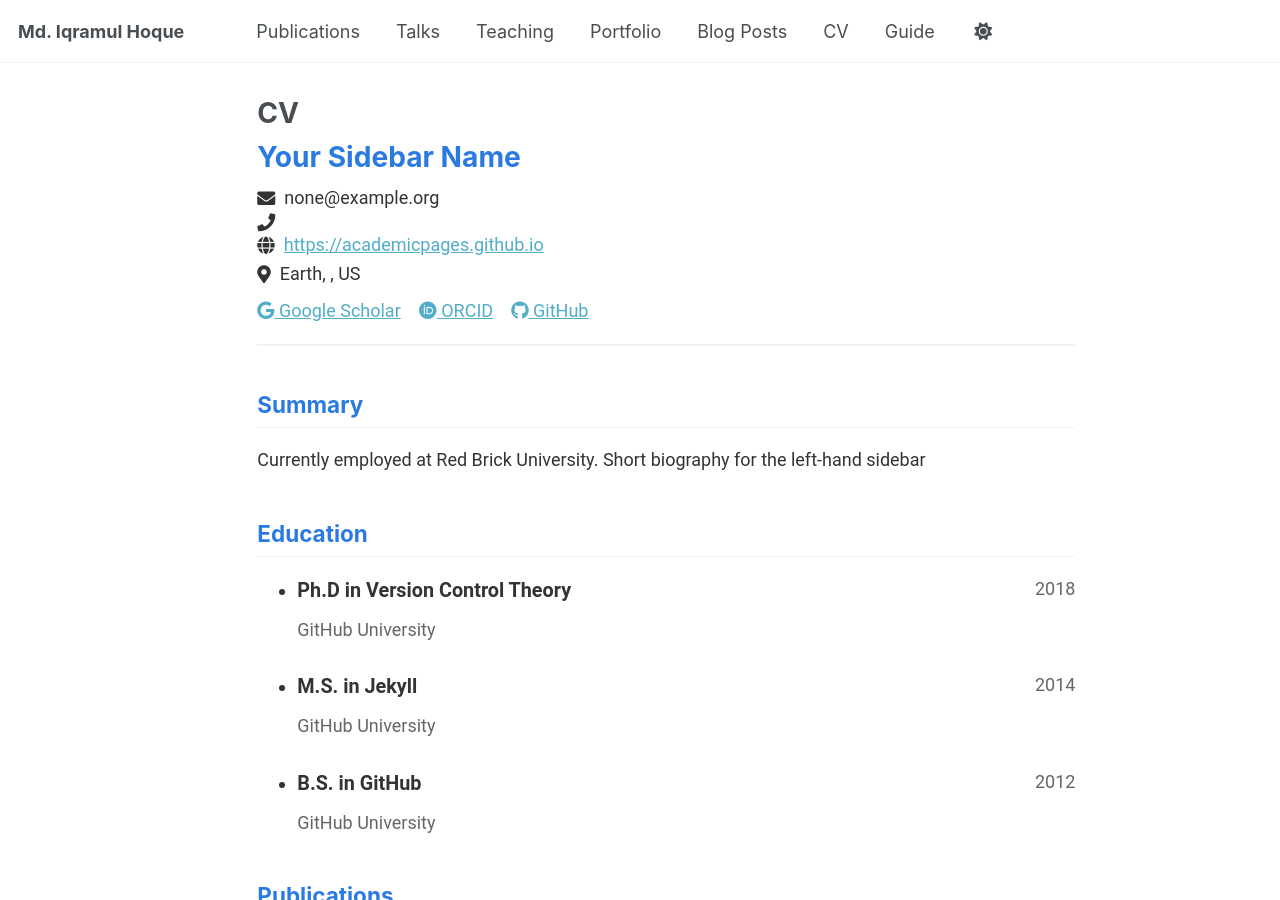
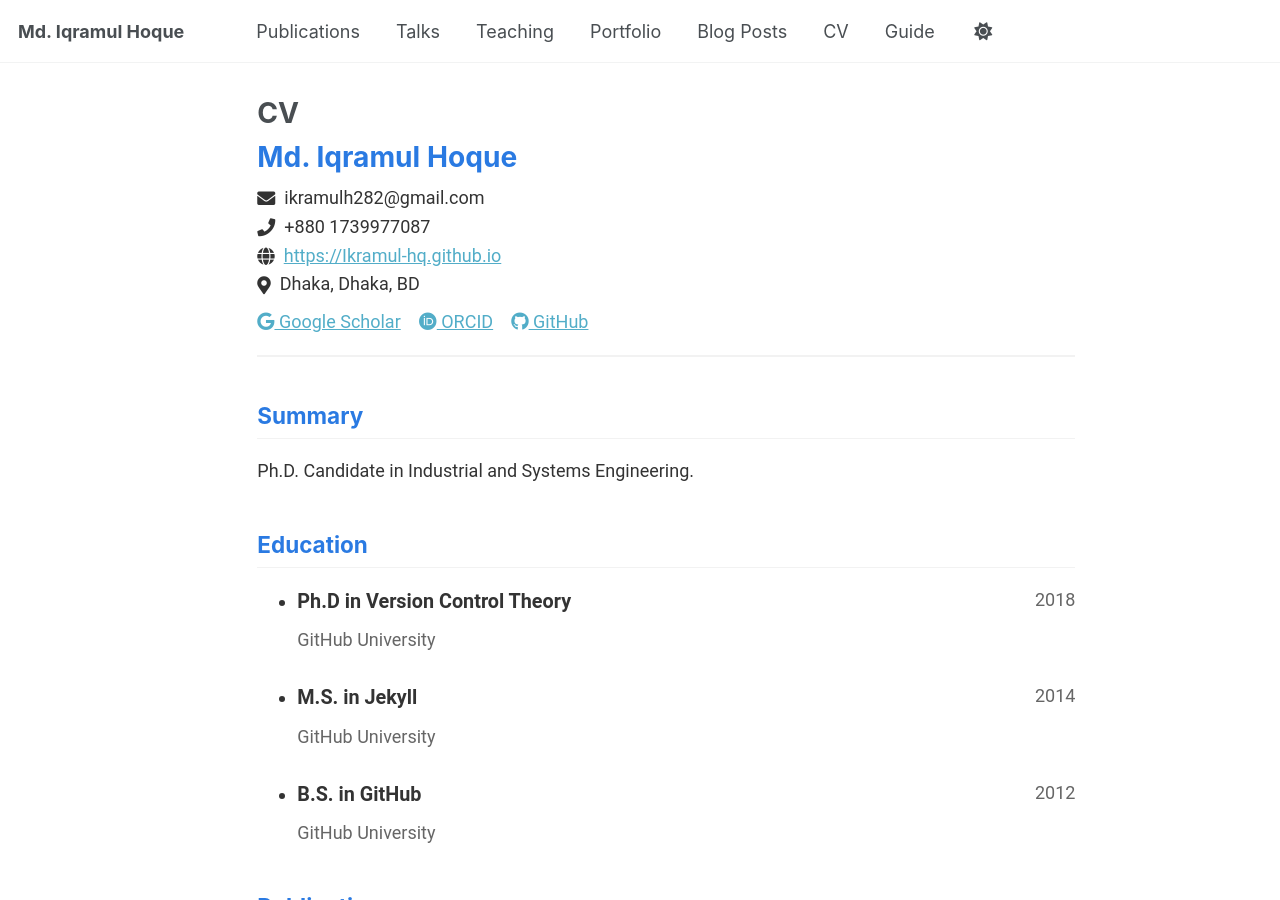
Before and after one commit to Ikramul-hq/Ikramul-hq.github.io, a Jekyll site: the page built from _pages/cv-json.md, in a window 1280 px wide and 900 px high. Built offline with Jekyll 4.4.1, drawn with Linux system fonts in a browser that asks for light colours; a script that is not in the unit is left out.

Commit message:
update cv

```diff
--- a/_data/cv.json
+++ b/_data/cv.json
@@ -1,22 +1,22 @@
 {
   "basics": {
-    "name": "Your Sidebar Name",
-    "email": "none@example.org",
-    "phone": "",
-    "website": "https://academicpages.github.io",
-    "summary": "Currently employed at Red Brick University. Short biography for the left-hand sidebar",
+    "name": "Md. Iqramul Hoque",
+    "email": "ikramulh282@gmail.com",
+    "phone": "+880 1739977087",
+    "website": "https://Ikramul-hq.github.io",
+    "summary": " Ph.D. Candidate in Industrial and Systems Engineering.",
     "location": {
-      "address": "",
-      "postalCode": "",
-      "city": "Earth",
-      "countryCode": "US",
-      "region": ""
+      "address": "Shwapno Danga, Hazaribagh",
+      "postalCode": "1209",
+      "city": "Dhaka",
+      "countryCode": "BD",
+      "region": "Dhaka"
     },
     "profiles": [
       {
         "network": "Google Scholar",
         "username": "",
-        "url": "https://scholar.google.com/citations?user=PS_CX0AAAAAJ"
+        "url": "https://scholar.google.com/citations?hl=en&user=1WYAO1MAAAAJ"
       },
       {
         "network": "ORCID",
```
